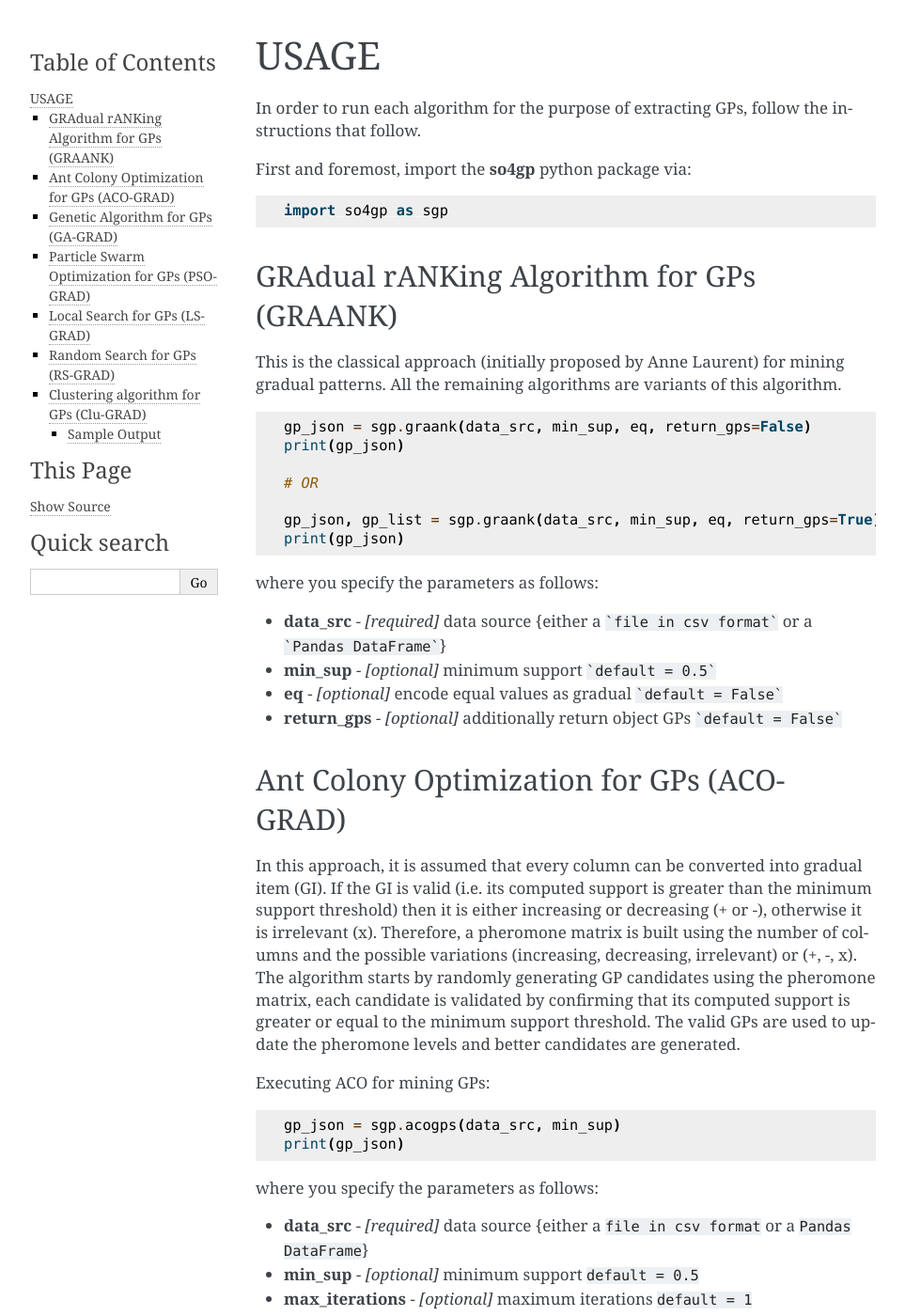
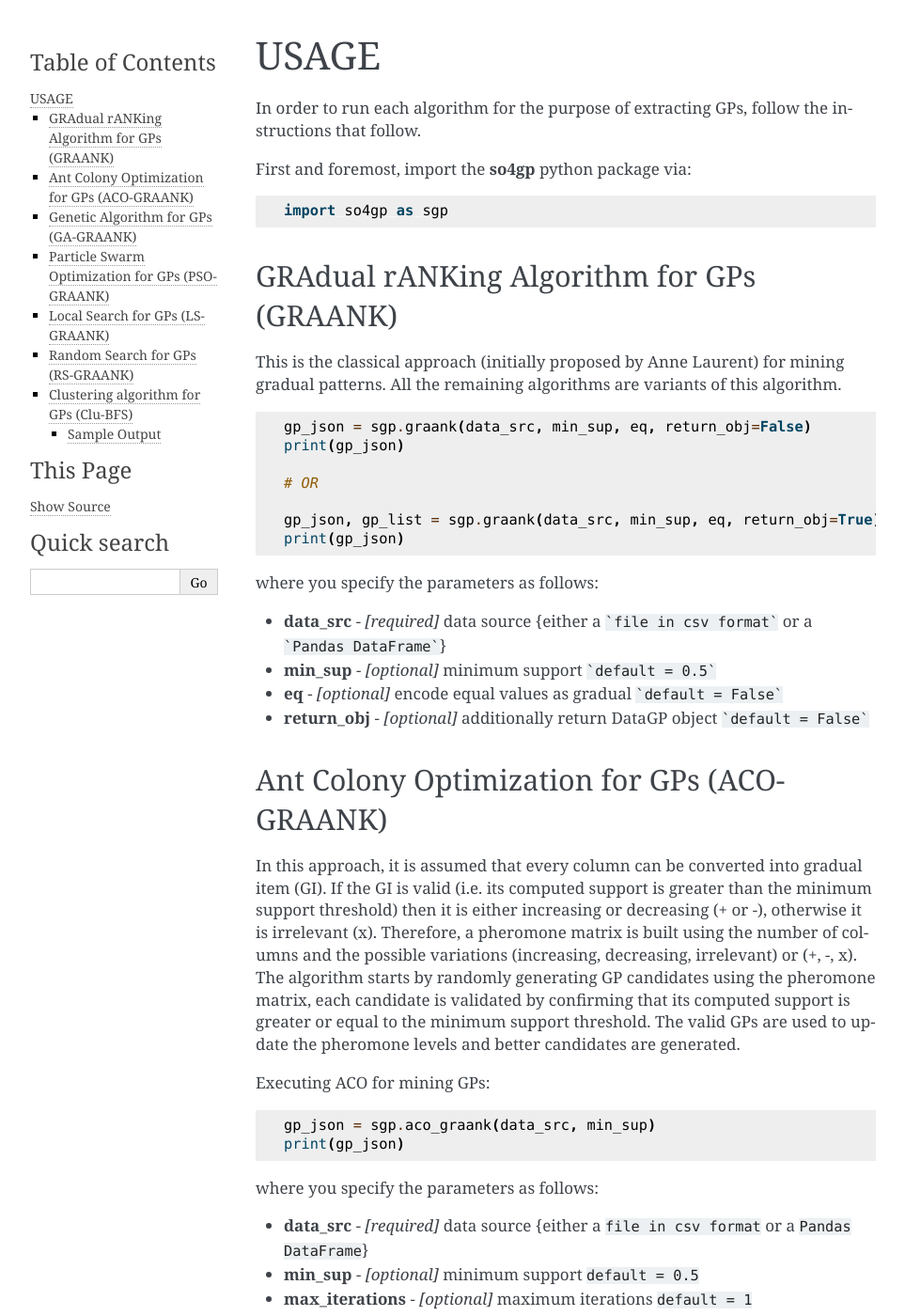
Before and after one commit to owuordickson/sogp_pypi, a Sphinx documentation site: the page built from docs/source/usage.rst, in a window 1280 px wide and 1400 px high. Shown: the whole window at 94% size, without its empty margins (148-1111 px from the left). Built offline with Sphinx 7.4.7, drawn with Linux system fonts in a browser that asks for light colours; some of the changed text lies outside the part shown.

Commit message:
Update 0.3.2: class DfsDataGP

````diff
--- a/docs/source/usage.rst
+++ b/docs/source/usage.rst
@@ -18,12 +18,12 @@ This is the classical approach (initially proposed by Anne Laurent) for mining g
 
 .. code-block:: python
 
-    gp_json = sgp.graank(data_src, min_sup, eq, return_gps=False)
+    gp_json = sgp.graank(data_src, min_sup, eq, return_obj=False)
     print(gp_json)
 
     # OR
 
-    gp_json, gp_list = sgp.graank(data_src, min_sup, eq, return_gps=True)
+    gp_json, gp_list = sgp.graank(data_src, min_sup, eq, return_obj=True)
     print(gp_json)
 
 where you specify the parameters as follows:
@@ -31,12 +31,12 @@ where you specify the parameters as follows:
 * **data_src** - *[required]* data source {either a ```file in csv format``` or a ```Pandas DataFrame```}
 * **min_sup** - *[optional]* minimum support ```default = 0.5```
 * **eq** - *[optional]* encode equal values as gradual ```default = False```
-* **return_gps** - *[optional]* additionally return object GPs ```default = False```
+* **return_obj** - *[optional]* additionally return DataGP object ```default = False```
 
 
 
 
-Ant Colony Optimization for GPs (ACO-GRAD)
+Ant Colony Optimization for GPs (ACO-GRAANK)
 ------------------------------------------
 In this approach, it is assumed that every column can be converted into gradual item (GI). If the GI is valid (i.e. its computed support is greater than the minimum support threshold) then it is either increasing or decreasing (+ or -), otherwise it is irrelevant (x). Therefore, a pheromone matrix is built using the number of columns and the possible variations (increasing, decreasing, irrelevant) or (+, -, x). The algorithm starts by randomly generating GP candidates using the pheromone matrix, each candidate is validated by confirming that its computed support is greater or equal to the minimum support threshold. The valid GPs are used to update the pheromone levels and better candidates are generated.
 
@@ -44,7 +44,7 @@ Executing ACO for mining GPs:
 
 .. code-block:: python
 
-    gp_json = sgp.acogps(data_src, min_sup)
+    gp_json = sgp.aco_graank(data_src, min_sup)
     print(gp_json)
 
 
@@ -54,9 +54,9 @@ where you specify the parameters as follows:
 * **min_sup** - *[optional]* minimum support :code:`default = 0.5`
 * **max_iterations** - *[optional]* maximum iterations :code:`default = 1`
 * **evaporation_factor** - *[optional]* evaporation factor :code:`default = 0.5`
-* **return_gps** - *[optional]* additionally return object GPs ```default = False```
+* **return_obj** - *[optional]* additionally return DataGP object ```default = False```
 
-Genetic Algorithm for GPs (GA-GRAD)
+Genetic Algorithm for GPs (GA-GRAANK)
 --------------------------------------
 In this approach, it is assumed that every GP candidate may be represented as a binary gene (or individual) that has a unique position and cost. The cost is derived from the computed support of that candidate, the higher the support value the lower the cost. The aim of the algorithm is search through a population of individuals (or candidates) and find those with the lowest cost as efficiently as possible.
 
@@ -64,7 +64,7 @@ Executing GA for mining GPs:
 
 .. code-block:: python
 
-    gp_json = sgp.gagps(data_src, min_sup)
+    gp_json = sgp.ga_graank(data_src, min_sup)
     print(gp_json)
 
 
@@ -78,9 +78,9 @@ where you specify the parameters as follows:
 * **gamma** - *[optional]* crossover rate :code:`default = 1`
 * **mu** - *[optional]* mutation rate :code:`default = 0.9`
 * **sigma** - *[optional]* mutation rate :code:`default = 0.9`
-* **return_gps** - *[optional]* additionally return object GPs ```default = False```
+* **return_obj** - *[optional]* additionally return DataGP object ```default = False```
 
-Particle Swarm Optimization for GPs (PSO-GRAD)
+Particle Swarm Optimization for GPs (PSO-GRAANK)
 -------------------------------------------------
 In this approach, it is assumed that every GP candidate may be represented as a particle that has a unique position and fitness. The fitness is derived from the computed support of that candidate, the higher the support value the higher the fitness. The aim of the algorithm is search through a population of particles (or candidates) and find those with the highest fitness as efficiently as possible.
 
@@ -88,7 +88,7 @@ Executing PSO for mining GPs:
 
 .. code-block:: python
 
-    gp_json = sgp.psogps(data_src, min_sup)
+    gp_json = sgp.pso_graank(data_src, min_sup)
     print(gp_json)
 
 
@@ -101,9 +101,9 @@ where you specify the parameters as follows:
 * **velocity** - *[optional]* particle velocity :code:`default = 0.9`
 * **coeff_p** - *[optional]* personal coefficient rate :code:`default = 0.01`
 * **coeff_g** - *[optional]* global coefficient :code:`default = 0.9`
-* **return_gps** - *[optional]* additionally return object GPs ```default = False```
+* **return_obj** - *[optional]* additionally return DataGP object ```default = False```
 
-Local Search for GPs (LS-GRAD)
+Local Search for GPs (LS-GRAANK)
 ---------------------------------
 In this approach, it is assumed that every GP candidate may be represented as a position that has a cost value associated with it. The cost is derived from the computed support of that candidate, the higher the support value the lower the cost. The aim of the algorithm is search through group of positions and find those with the lowest cost as efficiently as possible.
 
@@ -111,7 +111,7 @@ Executing LS for mining GPs:
 
 .. code-block:: python
 
-    gp_json = sgp.hcgps(data_src, min_sup)
+    gp_json = sgp.hc_graank(data_src, min_sup)
     print(gp_json)
 
 where you specify the parameters as follows:
@@ -120,9 +120,9 @@ where you specify the parameters as follows:
 * **min_sup** - *[optional]* minimum support :code:`default = 0.5`
 * **max_iterations** - *[optional]* maximum iterations :code:`default = 1`
 * **step_size** - *[optional]* step size :code:`default = 0.5`
-* **return_gps** - *[optional]* additionally return object GPs ```default = False```
+* **return_obj** - *[optional]* additionally return DataGP object ```default = False```
 
-Random Search for GPs (RS-GRAD)
+Random Search for GPs (RS-GRAANK)
 ----------------------------------
 In this approach, it is assumed that every GP candidate may be represented as a position that has a cost value associated with it. The cost is derived from the computed support of that candidate, the higher the support value the lower the cost. The aim of the algorithm is search through group of positions and find those with the lowest cost as efficiently as possible.
 
@@ -130,7 +130,7 @@ Executing RS for mining GPs:
 
 .. code-block:: python
 
-    gp_json = sgp.rsgps(data_src, min_sup)
+    gp_json = sgp.rs_graank(data_src, min_sup)
     print(gp_json)
 
 
@@ -139,10 +139,10 @@ where you specify the parameters as follows:
 * **data_src** - *[required]* data source {either a :code:`file in csv format` or a :code:`Pandas DataFrame`}
 * **min_sup** - *[optional]* minimum support :code:`default = 0.5`
 * **max_iterations** - *[optional]* maximum iterations :code:`default = 1`
-* **return_gps** - *[optional]* additionally return object GPs ```default = False```
+* **return_obj** - *[optional]* additionally return DataGP object ```default = False```
 
 
-Clustering algorithm for GPs (Clu-GRAD)
+Clustering algorithm for GPs (Clu-BFS)
 ----------------------------------
 We borrow the net-win concept used in the work 'Clustering Using Pairwise Comparisons' proposed by R. Srikant to the problem of extracting gradual patterns (GPs). In order to mine for GPs, each feature yields 2 gradual items which we use to construct a bitmap matrix comparing each row to each other (i.e., (r1,r2), (r1,r3), (r1,r4), (r2,r3), (r2,r4), (r3,r4)).
 
@@ -152,7 +152,7 @@ Executing Clustering algorithm for mining GPs:
 
 .. code-block:: python
 
-    gp_json = sgp.clugps(data_src, min_sup)
+    gp_json = sgp.clu_bfs(data_src, min_sup)
     print(gp_json)
 
 
@@ -162,7 +162,7 @@ where you specify the parameters as follows:
 * **min_sup** - *[optional]* minimum support :code:`default = 0.5`
 * **e_probability** - *[optional]* erasure probability ```default = 0.5```
 * **max_iteration** - *[optional]* maximum iterations for estimating score vectors ```default = 10```
-* **return_gps** - *[optional]* additionally return object GPs ```default = False```
+* **return_obj** - *[optional]* additionally return DataGP object ```default = False```
 
 
 
@@ -173,7 +173,7 @@ The default output is the format of JSON:
 .. code-block:: JSON
 
     {
-	"Algorithm": "RS-GRAD",
+	"Algorithm": "RS-GRAANK",
 	"Best Patterns": [
             [["Age+", "Salary+"], 0.6],
             [["Expenses-", "Age+", "Salary+"], 0.6]
--- a/setup.cfg
+++ b/setup.cfg
@@ -1,6 +1,6 @@
 [metadata]
 name = so4gp
-version = 0.3.2
+version = 0.3.3
 author = Dickson Owuor
 author_email = owuordickson@ieee.org
 description = Some optimization algorithms for mining gradual patterns.
````
Also changed, not shown: README.md (+20 -20 lines), docs/source/release-history.rst (+30 -0 lines), release-notes.txt (+18 -0 lines), src/so4gp/__init__.py (+6 -6 lines), 1 other file.
